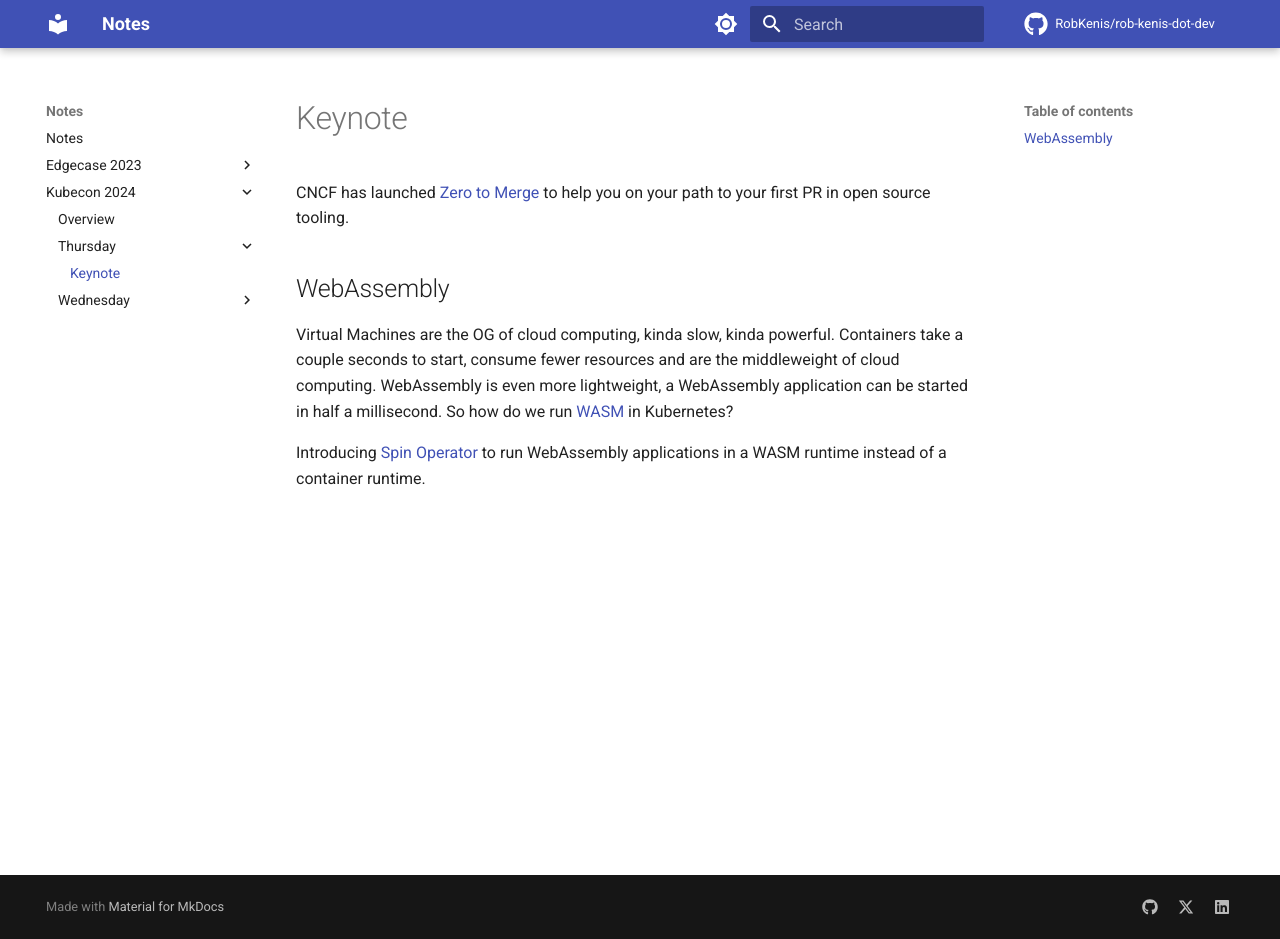
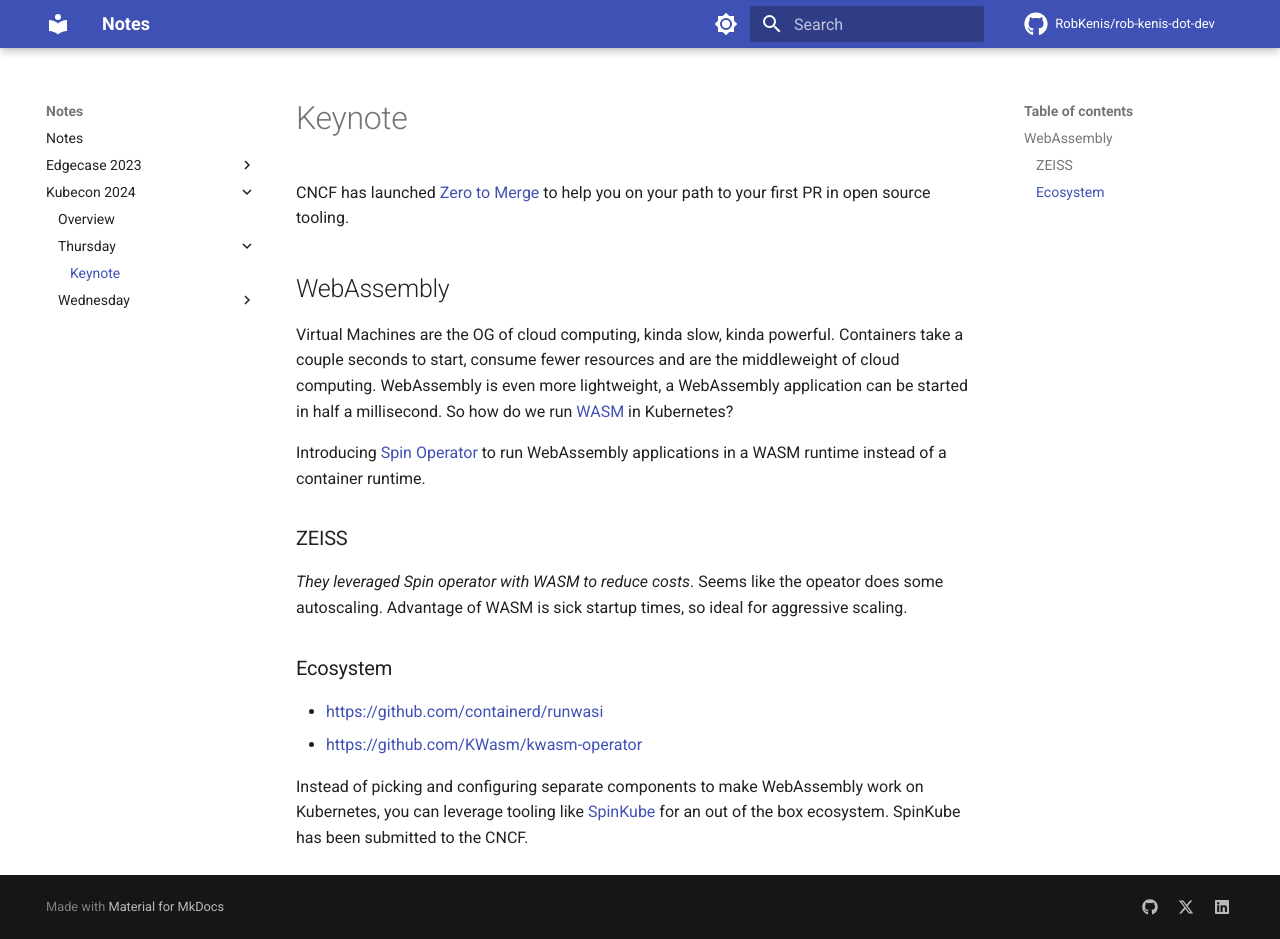
Before and after one commit to RobKenis/rob-kenis-dot-dev, an MkDocs documentation site: the page built from docs/kubecon-2024/thursday/1-keynote.md, in a window 1280 px wide and 939 px high. Built offline with MkDocs 1.6.1 and Material for MkDocs 9.7.7, drawn with Linux system fonts in a browser that asks for light colours; comment, search, counter and statistics services are not loaded.

Commit message:
Add more notes on wasm

```diff
--- a/docs/kubecon-2024/thursday/1-keynote.md
+++ b/docs/kubecon-2024/thursday/1-keynote.md
@@ -11,3 +11,16 @@
 
 Introducing [Spin Operator](https://github.com/spinkube/spin-operator) to run WebAssembly applications in a WASM runtime
 instead of a container runtime.
+
+### ZEISS
+
+_They leveraged Spin operator with WASM to reduce costs_. Seems like the opeator does some autoscaling. Advantage of WASM is sick startup times,
+so ideal for aggressive scaling.
+
+### Ecosystem
+
+- <https://github.com/containerd/runwasi>
+- <https://github.com/KWasm/kwasm-operator>
+
+Instead of picking and configuring separate components to make WebAssembly work on Kubernetes, you can leverage tooling like
+[SpinKube](https://www.spinkube.dev/) for an out of the box ecosystem. SpinKube has been submitted to the CNCF.
```
